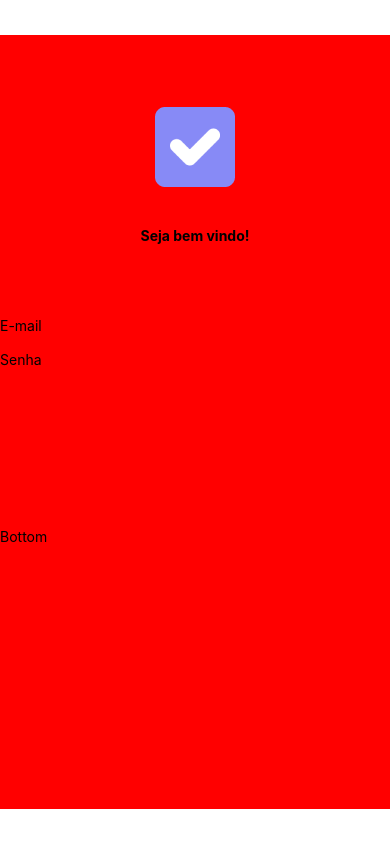
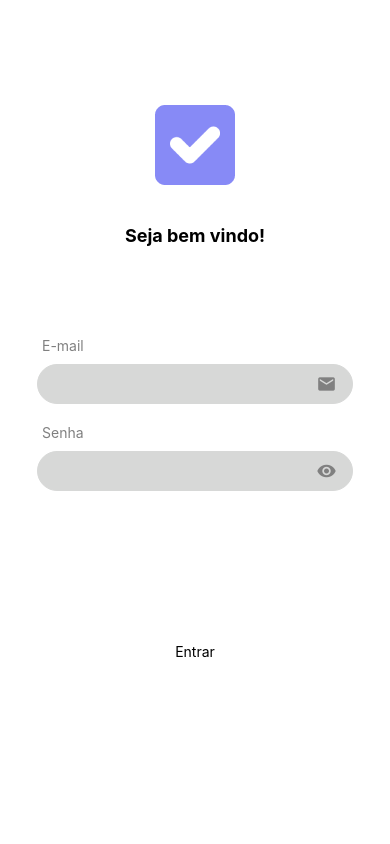
Before and after one commit to luscascarvalho/todo-lists, a React Native app in the folder my-app/: screen / in a window 390 px wide. Built offline with nearby package versions, Linux system fonts and the light colour scheme.

Commit message:
feat: implementar botão de entrar na page de login

```diff
--- /dev/null
+++ b/my-app/src/global/themes.tsx
@@ -0,0 +1,9 @@
+export const themas = {
+    color: {
+        primary: '#878af6',
+        secondary: '#ffffff',
+        lightGray: '#d7d8d7',
+        gray: 'gray',
+        bgScreen: '#f1f7fa'
+    }
+}
--- a/my-app/src/pages/login/index.tsx
+++ b/my-app/src/pages/login/index.tsx
@@ -1,27 +1,41 @@
 import React from "react";
 
-import { Image, Text, TextInput, View } from "react-native";
+import { Image, Text, TextInput, TouchableOpacity, View } from "react-native";
 
 import { style } from "./styles";
 import Logo from "../../assets/logo.png";
+import { MaterialIcons } from "@expo/vector-icons";
+import { themas } from "../../global/themes";
 
 export default function Login() {
   return (
     <View style={style.container}>
       <View style={style.boxTop}>
-        <Image source={Logo}  style={style.logo} resizeMode="contain"/>
+        <Image source={Logo} style={style.logo} resizeMode="contain" />
         <Text style={style.text}>Seja bem vindo!</Text>
       </View>
 
       <View style={style.boxMid}>
-        <Text>E-mail</Text>
-        <TextInput />
-        <Text>Senha</Text>
-        <TextInput />
+        <Text style={style.titleInput}>E-mail</Text>
+        <View style={style.boxInput}>
+          <TextInput style={style.input} />
+          <MaterialIcons name="email" size={20} color={themas.color.gray} />
+        </View>
+        <Text style={style.titleInput}>Senha</Text>
+        <View style={style.boxInput}>
+          <TextInput style={style.input} />
+          <MaterialIcons
+            name="remove-red-eye"
+            size={20}
+            color={themas.color.gray}
+          />
+        </View>
       </View>
 
       <View style={style.boxBottom}>
-        <Text>Bottom</Text>
+        <TouchableOpacity style={style.button}>
+          <Text>Entrar</Text>
+        </TouchableOpacity>
       </View>
     </View>
   );
--- a/my-app/src/pages/login/styles.ts
+++ b/my-app/src/pages/login/styles.ts
@@ -1,16 +1,17 @@
 import { Dimensions, StyleSheet } from "react-native";
+import { themas } from "../../global/themes";
 
 export const style = StyleSheet.create({
   container: {
     flex: 1,
     alignItems: "center",
     justifyContent: "center",
+    backgroundColor: '#ffffff'
   },
 
   boxTop: {
     height: Dimensions.get("window").height / 3,
     width: "100%",
-    backgroundColor: "red",
     alignItems: "center",
     justifyContent: "center",
   },
@@ -18,13 +19,14 @@ export const style = StyleSheet.create({
   boxMid: {
     height: Dimensions.get("window").height / 4,
     width: "100%",
-    backgroundColor: "red",
+    paddingHorizontal: 37
   },
 
   boxBottom: {
     height: Dimensions.get("window").height / 3,
     width: "100%",
-    backgroundColor: "red",
+    alignItems: 'center',
+    justifyContent: 'center'
   },
 
   logo: {
@@ -34,6 +36,38 @@ export const style = StyleSheet.create({
 
   text: {
     fontWeight: 'bold',
-    marginTop: 40
+    marginTop: 40,
+    fontSize: 18
+  },
+
+  titleInput: {
+    marginLeft: 5,
+    color: themas.color.gray,
+    marginTop: 20
+  },
+
+  boxInput: {
+    width: '100%',
+    height: 40,
+    borderWidth: 1,
+    borderRadius: 40,
+    marginTop: 10,
+    flexDirection: 'row',
+    alignItems: 'center',
+    paddingHorizontal: 5,
+    backgroundColor: themas.color.lightGray,
+    borderColor: themas.color.lightGray
+  },
+
+  input: {
+    height: '100%',
+    width: '90%',
+    borderRadius: 40,
+  },
+
+  button: {
+    width: 200,
+    height: 50,
+    alignItems: 'center',
   }
 });
```
Also changed, not shown: my-app/package.json (+4 -3 lines), 1 other file (tests, documents, lock files or other folders).
